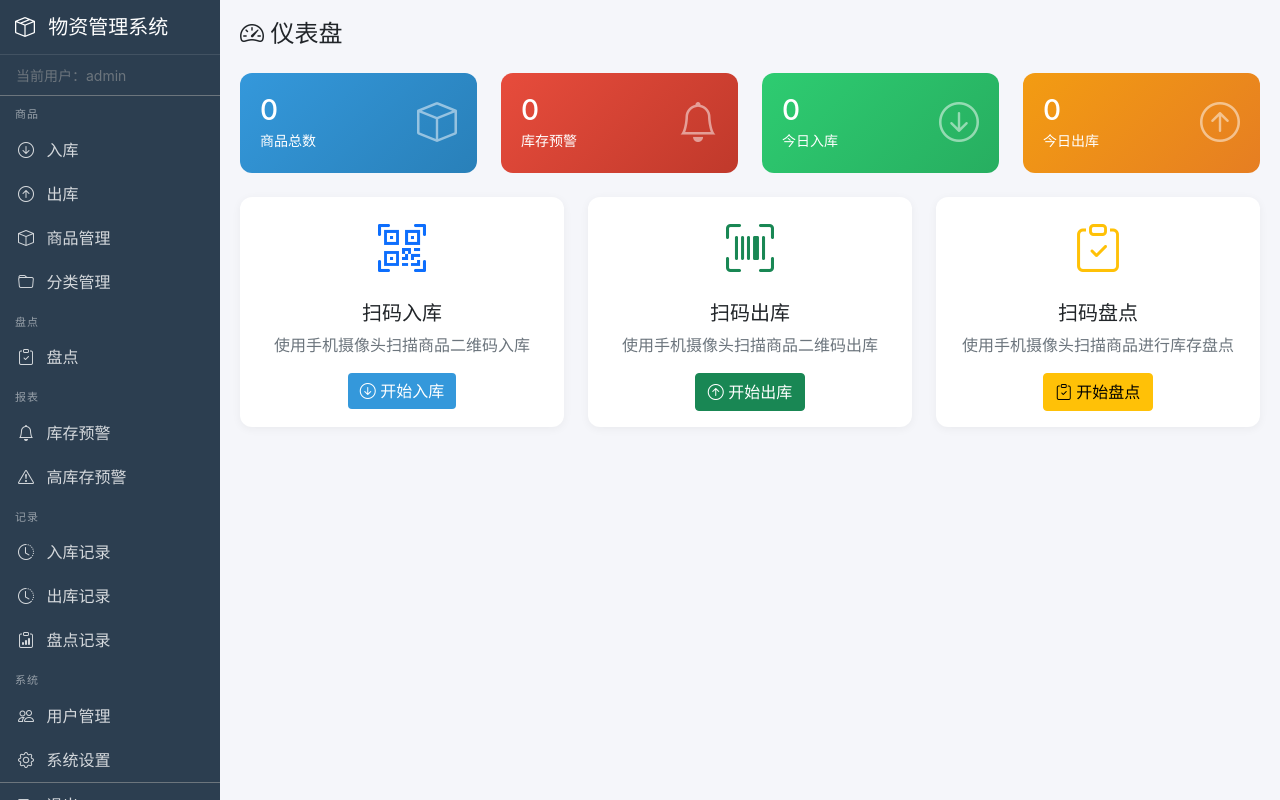
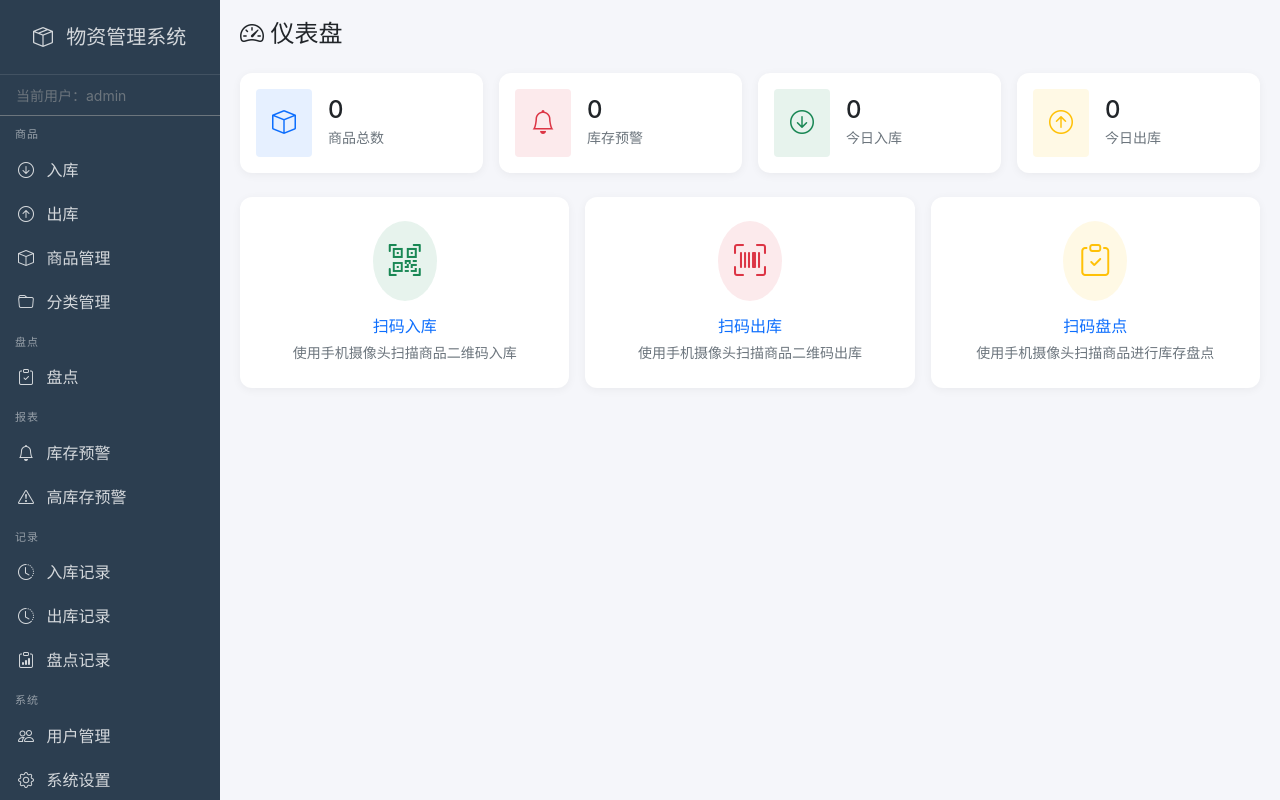
Before and after one commit to srockci/inventory-system, a Flask app: page / in a window 1280 px wide. Run offline with Flask 3, Linux system fonts and the light colour scheme; the visitor is signed in with stand-in values (Sample User, id 1); data that the repository does not hold is empty.

Commit message:
fix: 仪表盘卡片样式优化 + Logo点击返回首页
- 仪表盘统计卡片改为小图标+一行2列布局
- 快捷操作改为方形图标+一行3列
- 侧边栏Logo+名称可点击返回首页
- 移动端顶部栏Logo+名称也可点击返回首页
- 预警列表显示商品缩略图

```diff
--- a/templates/base.html
+++ b/templates/base.html
@@ -37,6 +37,13 @@
             display: flex;
             align-items: center;
             justify-content: space-between;
+        }
+        .sidebar-header a {
+            color: white;
+            text-decoration: none;
+        }
+        .sidebar-header a:hover {
+            opacity: 0.8;
         }
         .sidebar a {
             color: rgba(255,255,255,0.8);
@@ -80,6 +87,10 @@
             left: 0;
             right: 0;
             z-index: 1040;
+        }
+        .mobile-header a {
+            color: white;
+            text-decoration: none;
         }
         .card {
             border: none;
@@ -176,12 +187,14 @@
         <button class="btn btn-link text-white p-0" id="menu-toggle">
             <i class="bi bi-list" style="font-size: 1.5rem;"></i>
         </button>
+        <a href="{{ url_for('index') }}">
             <span class="h5 mb-0">
                 {% if g.system_logo %}
                 <img src="{{ url_for('static', filename='uploads/' + g.system_logo) }}" alt="logo" style="height: 24px; margin-right: 8px;">
                 {% endif %}
                 {{ g.system_name }}
             </span>
+        </a>
         <span></span>
     </div>
 
@@ -191,6 +204,7 @@
     <!-- 侧边栏 -->
     <nav class="sidebar" id="sidebar">
         <div class="sidebar-header">
+            <a href="{{ url_for('index') }}">
                 <h5 class="mb-0">
                     {% if g.system_logo %}
                     <img src="{{ url_for('static', filename='uploads/' + g.system_logo) }}" alt="logo" style="height: 24px; margin-right: 8px;">
@@ -199,6 +213,7 @@
                     {% endif %}
                     {{ g.system_name }}
                 </h5>
+            </a>
             <button class="btn btn-link text-white p-0 d-md-none" id="menu-close">
                 <i class="bi bi-x-lg"></i>
             </button>
--- a/templates/index.html
+++ b/templates/index.html
@@ -1,95 +1,106 @@
 {% extends "base.html" %}
 
-{% block title %}仪表盘{% endblock %}
+{% block title %}{{ g.system_name }}{% endblock %}
 
 {% block content %}
 <h4 class="mb-4"><i class="bi bi-speedometer2"></i> 仪表盘</h4>
 
 <!-- 统计卡片 -->
-<div class="row g-4 mb-4">
-    <div class="col-md-3">
-        <div class="stat-card blue">
-            <div class="d-flex justify-content-between align-items-center">
+<div class="row g-3 mb-4">
+    <div class="col-6 col-md-3">
+        <div class="card h-100">
+            <div class="card-body d-flex align-items-center gap-3">
+                <div class="rounded bg-primary bg-opacity-10 p-3">
+                    <i class="bi bi-box text-primary" style="font-size: 1.5rem;"></i>
+                </div>
                 <div>
-                    <h3 class="mb-0">{{ total_products }}</h3>
-                    <small>商品总数</small>
+                    <h4 class="mb-0">{{ total_products }}</h4>
+                    <small class="text-muted">商品总数</small>
                 </div>
-                <i class="bi bi-box" style="font-size: 2.5rem; opacity: 0.5;"></i>
             </div>
         </div>
     </div>
-    <div class="col-md-3">
-        <div class="stat-card red">
-            <div class="d-flex justify-content-between align-items-center">
+    <div class="col-6 col-md-3">
+        <div class="card h-100">
+            <div class="card-body d-flex align-items-center gap-3">
+                <div class="rounded bg-danger bg-opacity-10 p-3">
+                    <i class="bi bi-bell text-danger" style="font-size: 1.5rem;"></i>
+                </div>
                 <div>
-                    <h3 class="mb-0">{{ low_stock_count }}</h3>
-                    <small>库存预警</small>
+                    <h4 class="mb-0">{{ low_stock_count }}</h4>
+                    <small class="text-muted">库存预警</small>
                 </div>
-                <i class="bi bi-bell" style="font-size: 2.5rem; opacity: 0.5;"></i>
             </div>
         </div>
     </div>
-    <div class="col-md-3">
-        <div class="stat-card green">
-            <div class="d-flex justify-content-between align-items-center">
+    <div class="col-6 col-md-3">
+        <div class="card h-100">
+            <div class="card-body d-flex align-items-center gap-3">
+                <div class="rounded bg-success bg-opacity-10 p-3">
+                    <i class="bi bi-arrow-down-circle text-success" style="font-size: 1.5rem;"></i>
+                </div>
                 <div>
-                    <h3 class="mb-0">{{ stock_in_today }}</h3>
-                    <small>今日入库</small>
+                    <h4 class="mb-0">{{ stock_in_today }}</h4>
+                    <small class="text-muted">今日入库</small>
                 </div>
-                <i class="bi bi-arrow-down-circle" style="font-size: 2.5rem; opacity: 0.5;"></i>
             </div>
         </div>
     </div>
-    <div class="col-md-3">
-        <div class="stat-card orange">
-            <div class="d-flex justify-content-between align-items-center">
+    <div class="col-6 col-md-3">
+        <div class="card h-100">
+            <div class="card-body d-flex align-items-center gap-3">
+                <div class="rounded bg-warning bg-opacity-10 p-3">
+                    <i class="bi bi-arrow-up-circle text-warning" style="font-size: 1.5rem;"></i>
+                </div>
                 <div>
-                    <h3 class="mb-0">{{ stock_out_today }}</h3>
-                    <small>今日出库</small>
+                    <h4 class="mb-0">{{ stock_out_today }}</h4>
+                    <small class="text-muted">今日出库</small>
                 </div>
-                <i class="bi bi-arrow-up-circle" style="font-size: 2.5rem; opacity: 0.5;"></i>
             </div>
         </div>
     </div>
 </div>
 
 <!-- 快捷操作 -->
-<div class="row g-4">
-    <div class="col-md-4">
-        <div class="card h-100">
-            <div class="card-body text-center">
-                <i class="bi bi-qr-code-scan text-primary" style="font-size: 3rem;"></i>
-                <h5 class="card-title mt-3">扫码入库</h5>
-                <p class="card-text text-muted">使用手机摄像头扫描商品二维码入库</p>
-                <a href="{{ url_for('stock_in_page') }}" class="btn btn-primary">
-                    <i class="bi bi-arrow-down-circle"></i> 开始入库
-                </a>
+<div class="row g-3">
+    <div class="col-6 col-md-4">
+        <a href="{{ url_for('stock_in_page') }}" class="text-decoration-none">
+            <div class="card h-100">
+                <div class="card-body text-center py-4">
+                    <div class="rounded-circle bg-success bg-opacity-10 d-inline-flex p-3 mb-3">
+                        <i class="bi bi-qr-code-scan text-success" style="font-size: 2rem;"></i>
+                    </div>
+                    <h6 class="card-title mb-1">扫码入库</h6>
+                    <small class="text-muted">使用手机摄像头扫描商品二维码入库</small>
+                </div>
             </div>
-        </div>
+        </a>
     </div>
-    <div class="col-md-4">
-        <div class="card h-100">
-            <div class="card-body text-center">
-                <i class="bi bi-upc-scan text-success" style="font-size: 3rem;"></i>
-                <h5 class="card-title mt-3">扫码出库</h5>
-                <p class="card-text text-muted">使用手机摄像头扫描商品二维码出库</p>
-                <a href="{{ url_for('stock_out_page') }}" class="btn btn-success">
-                    <i class="bi bi-arrow-up-circle"></i> 开始出库
-                </a>
+    <div class="col-6 col-md-4">
+        <a href="{{ url_for('stock_out_page') }}" class="text-decoration-none">
+            <div class="card h-100">
+                <div class="card-body text-center py-4">
+                    <div class="rounded-circle bg-danger bg-opacity-10 d-inline-flex p-3 mb-3">
+                        <i class="bi bi-upc-scan text-danger" style="font-size: 2rem;"></i>
+                    </div>
+                    <h6 class="card-title mb-1">扫码出库</h6>
+                    <small class="text-muted">使用手机摄像头扫描商品二维码出库</small>
+                </div>
             </div>
-        </div>
+        </a>
     </div>
-    <div class="col-md-4">
-        <div class="card h-100">
-            <div class="card-body text-center">
-                <i class="bi bi-clipboard-check text-warning" style="font-size: 3rem;"></i>
-                <h5 class="card-title mt-3">扫码盘点</h5>
-                <p class="card-text text-muted">使用手机摄像头扫描商品进行库存盘点</p>
-                <a href="{{ url_for('stock_check_page') }}" class="btn btn-warning">
-                    <i class="bi bi-clipboard-check"></i> 开始盘点
-                </a>
+    <div class="col-6 col-md-4">
+        <a href="{{ url_for('stock_check_page') }}" class="text-decoration-none">
+            <div class="card h-100">
+                <div class="card-body text-center py-4">
+                    <div class="rounded-circle bg-warning bg-opacity-10 d-inline-flex p-3 mb-3">
+                        <i class="bi bi-clipboard-check text-warning" style="font-size: 2rem;"></i>
+                    </div>
+                    <h6 class="card-title mb-1">扫码盘点</h6>
+                    <small class="text-muted">使用手机摄像头扫描商品进行库存盘点</small>
+                </div>
             </div>
-        </div>
+        </a>
     </div>
 </div>
 
@@ -104,21 +115,32 @@
             <table class="table table-hover">
                 <thead>
                     <tr>
-                        <th>商品编码</th>
-                        <th>商品名称</th>
+                        <th>商品</th>
                         <th>当前库存</th>
                         <th>最低库存</th>
-                        <th>操作</th>
                     </tr>
                 </thead>
                 <tbody>
-                    {% for product in Product.query.filter(Product.current_stock <= Product.min_stock, Product.min_stock > 0).order_by(Product.current_stock).all() %}
+                    {% for product in Product.query.filter(Product.current_stock <= Product.min_stock, Product.min_stock > 0).order_by(Product.current_stock).limit(10).all() %}
                     <tr>
-                        <td><code>{{ product.code }}</code></td>
-                        <td>{{ product.name }}</td>
+                        <td>
+                            <div class="d-flex align-items-center gap-2">
+                                {% if product.image_url %}
+                                <img src="{{ url_for('static', filename='uploads/' + product.image_url) }}"
+                                     alt="" class="rounded" style="width: 40px; height: 40px; object-fit: cover;">
+                                {% else %}
+                                <div class="bg-light rounded d-flex align-items-center justify-content-center" style="width: 40px; height: 40px;">
+                                    <i class="bi bi-box text-muted"></i>
+                                </div>
+                                {% endif %}
+                                <div>
+                                    <div>{{ product.name }}</div>
+                                    <small class="text-muted"><code>{{ product.code }}</code></small>
+                                </div>
+                            </div>
+                        </td>
                         <td><span class="badge bg-danger">{{ product.current_stock }} {{ product.unit }}</span></td>
                         <td>{{ product.min_stock }} {{ product.unit }}</td>
-                        <td><a href="{{ url_for('product_qrcode', product_id=product.id) }}" class="btn btn-sm btn-outline-primary">查看二维码</a></td>
                     </tr>
                     {% endfor %}
                 </tbody>
```
Lines whose indentation alone changed are shown as unchanged.
